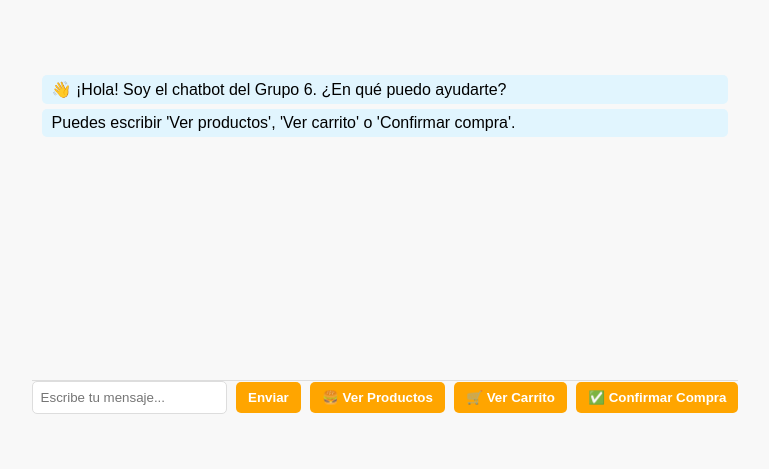
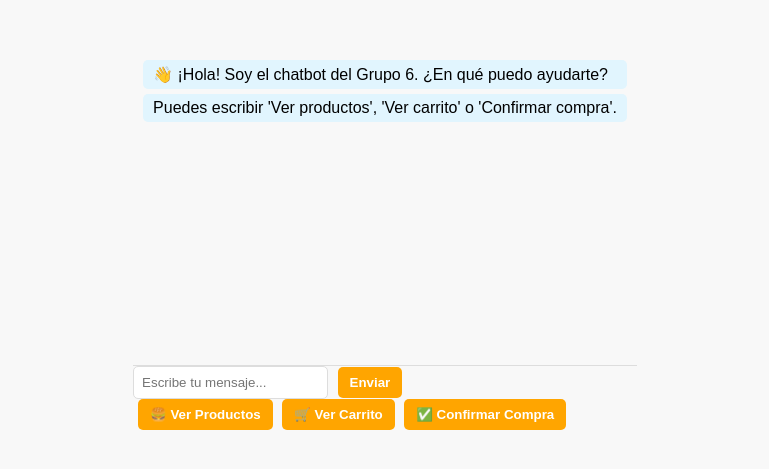
Before and after one commit to Oscar0116/chatbot-burgers-wraps, a plain HTML site: page index.html in a window 1280 px wide. Shown: the part 163-632 px from the top of the page, without its empty margins (255-1024 px from the left). Drawn offline with Linux system fonts and the light colour scheme.

Commit message:
Update index.html

```diff
--- a/index.html
+++ b/index.html
@@ -3,21 +3,26 @@
 <head>
     <meta charset="UTF-8">
     <meta name="viewport" content="width=device-width, initial-scale=1.0">
-    <title>Chatbot - Grupo 6</title>
+    <title>Chatbot Burgers & Wraps</title>
     <link rel="stylesheet" href="style.css">
 </head>
 <body>
-    <body>
-        <div id="chat-container">
-            <div id="chat-box"></div>
+
+    <div id="chat-container">
+        <div id="chat-box"></div>
+
+        <div id="input-container">
             <input type="text" id="user-input" placeholder="Escribe tu mensaje..." />
             <button id="send-btn">Enviar</button>
+        </div>
+
+        <div id="buttons-container">
             <button onclick="mostrarProductos()">🍔 Ver Productos</button>
             <button onclick="mostrarCarrito()">🛒 Ver Carrito</button>
             <button onclick="confirmarCompra()">✅ Confirmar Compra</button>
         </div>
+    </div>
 
-        <!-- Cargar script al final para evitar errores -->
-        <script src="scripts.js"></script>
-    </body>
+    <script src="scripts.js"></script>
+</body>
 </html>
```
